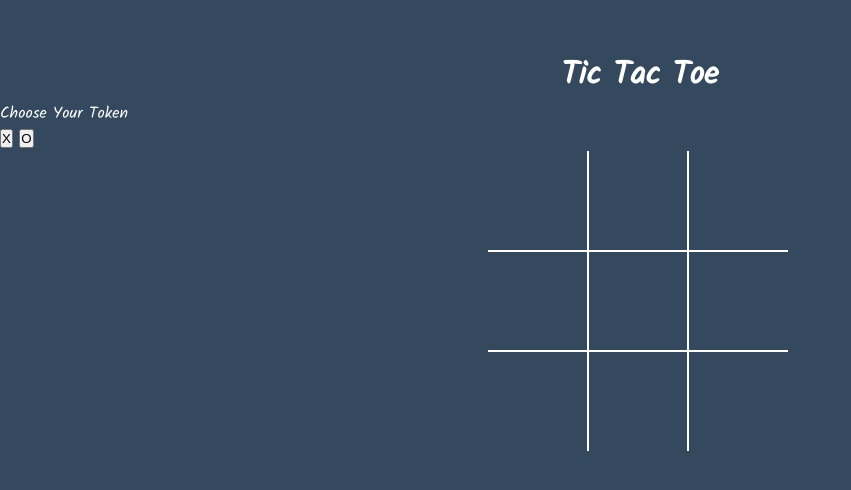
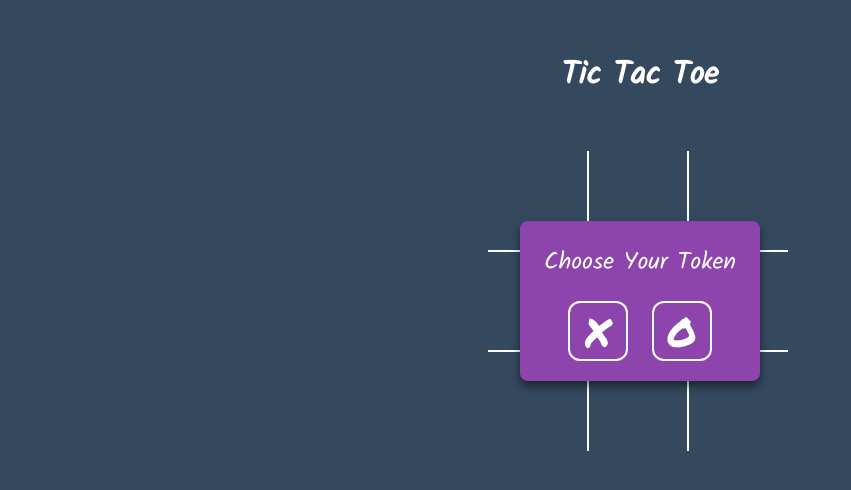
Before and after one commit to kes2401/tic-tac-toe, a plain HTML site: page index.html in a window 1280 px wide. Shown: the whole page, without its empty margins (0-851 px from the left). Drawn offline with nearby package versions, Linux system fonts and the light colour scheme.

Commit message:
finish first version of game

```diff
--- a/index.html
+++ b/index.html
@@ -37,10 +37,10 @@
 			<button class="replay-btn">Replay</button>
 		</div>
 
-		<div class="tokens">
+		<div class="tokens removePopup">
 			<p class="tokenText">Choose Your Token</p>
-			<button class="token">X</button>
-			<button class="token">O</button>
+			<button class="token" id="X">X</button>
+			<button class="token" id="O">O</button>
 		</div>
 
 	<script type="text/javascript" src="https://cdnjs.cloudflare.com/ajax/libs/jquery/3.2.1/jquery.min.js"></script>
--- a/script.js
+++ b/script.js
@@ -12,8 +12,8 @@ $(document).ready(function(){
         [1, 4, 7]
     ];
 
-    var playerToken = 'X';
-    var cpuToken = 'O';
+    var playerToken;
+    var cpuToken;
 
     var playerShots = []; // holds all shots played by the user
     var cpuShots = []; // holds all shots played by the computer
@@ -25,7 +25,9 @@ $(document).ready(function(){
     var winner; // set to true if there is a winner then the game ends
     var inPlay; // determines whether the game is in play
 
-    init();
+    window.setTimeout(function(){
+        init();
+    }, 1500);
 
     // event handler for user to take their turn on a cell
     $('.cell').on('click', function(){
@@ -70,13 +72,29 @@ $(document).ready(function(){
 
     });
 
+    function chooseToken(){
+        // make the new game modal pop up
+        $('.tokens').removeClass('removePopup');
+        // set event handler for token choice buttons - pick token, remove modal, then play
+        $('.token').on('click', function(){
+            playerToken = $(this).attr('id');
+            if(playerToken === 'X'){
+                cpuToken = 'O';
+            } else {
+                cpuToken = 'X';
+            }
+            inPlay = true;
+            playerTurn = true;
+            $('.tokens').addClass('removePopup');
+        });
+    }
+
     function init(){
         winner = false;
-        inPlay = true;
-        playerTurn = true;
         playerShots = [];
         cpuShots = [];
         allShots = [];
+        chooseToken();
     }
 
     function checkWinCombos(arr){
@@ -135,6 +153,4 @@ $(document).ready(function(){
             }
         }
     }
-
-
 });
--- a/style.css
+++ b/style.css
@@ -60,7 +60,7 @@ table {
 	margin: 0 auto;
 	margin-top: 120px;
 	font-size: 2rem;
-	box-shadow:0 5px 10px rgba(0,0,0,0.3);
+	box-shadow:0 5px 10px rgba(0,0,0,0.5);
 	position: relative;
 	z-index: 10;
 }
@@ -92,5 +92,51 @@ p.resultText {
 }
 
 .tokens {
+	background-color: #8e44ad;
+	border-radius: 8px;
+	text-align: center;
+	height: 160px;
+	width: 240px;
+	margin: 0 auto;
+	margin-top: 120px;
+	font-size: 1.5rem;
+	box-shadow:0 5px 10px rgba(0,0,0,0.5);
+	position: relative;
+	z-index: 10;
+}
 
+p.tokenText {
+	line-height: 150%;
+	display: inline-block;
+	margin-top: 24px;
 }
+
+.token {
+	height: 60px;
+	width: 60px;
+	border-radius: 12px;
+	outline: none;
+	background-color: inherit;
+	border: 2px solid #fff;
+	color: #fff;
+	transition: all .15s ease-in-out;
+	font-size: 2.5rem;
+	font-family: 'Permanent Marker', cursive;
+}
+
+.token:nth-of-type(1) {
+	position: absolute;
+	top: 80px;
+	left: 20%;
+}
+
+.token:nth-of-type(2) {
+	position: absolute;
+	top: 80px;
+	left: 55%;
+}
+
+.token:hover {
+	background-color: #fff;
+	color: #adadad;
+}
```
